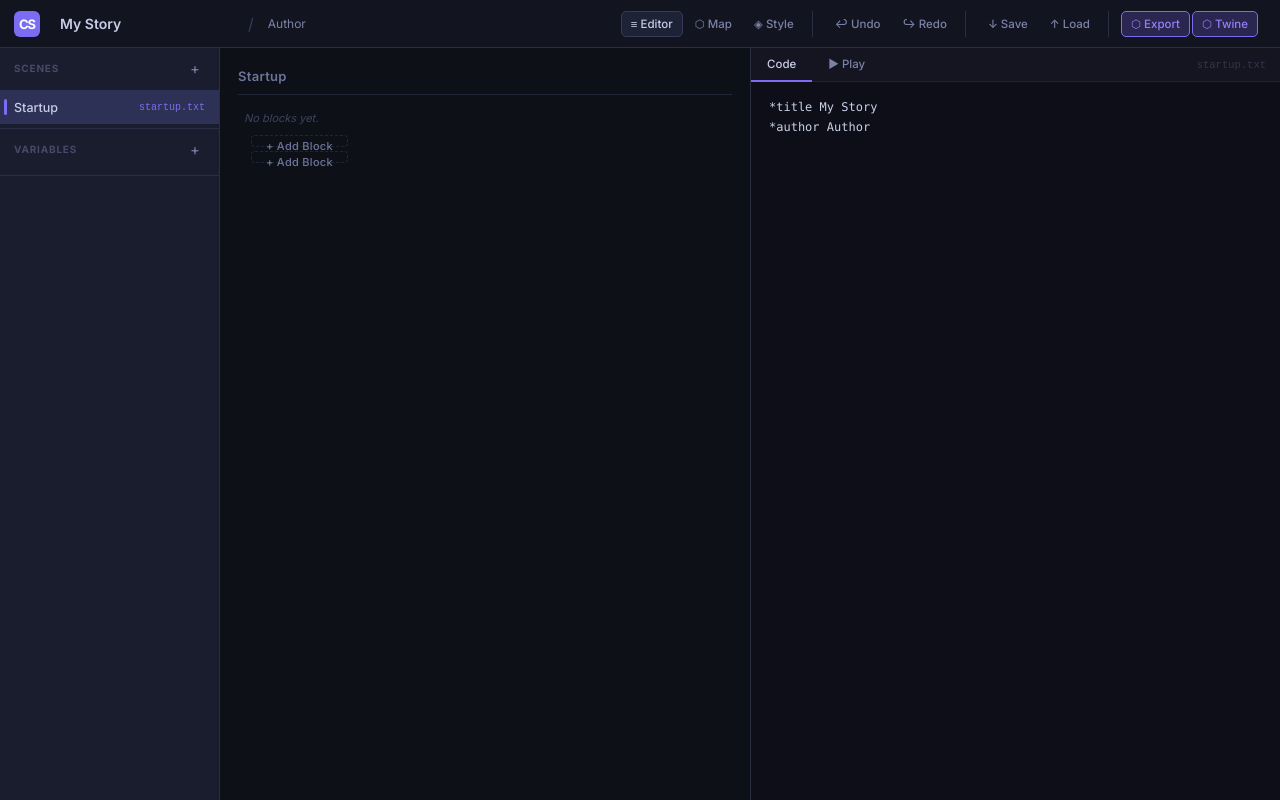
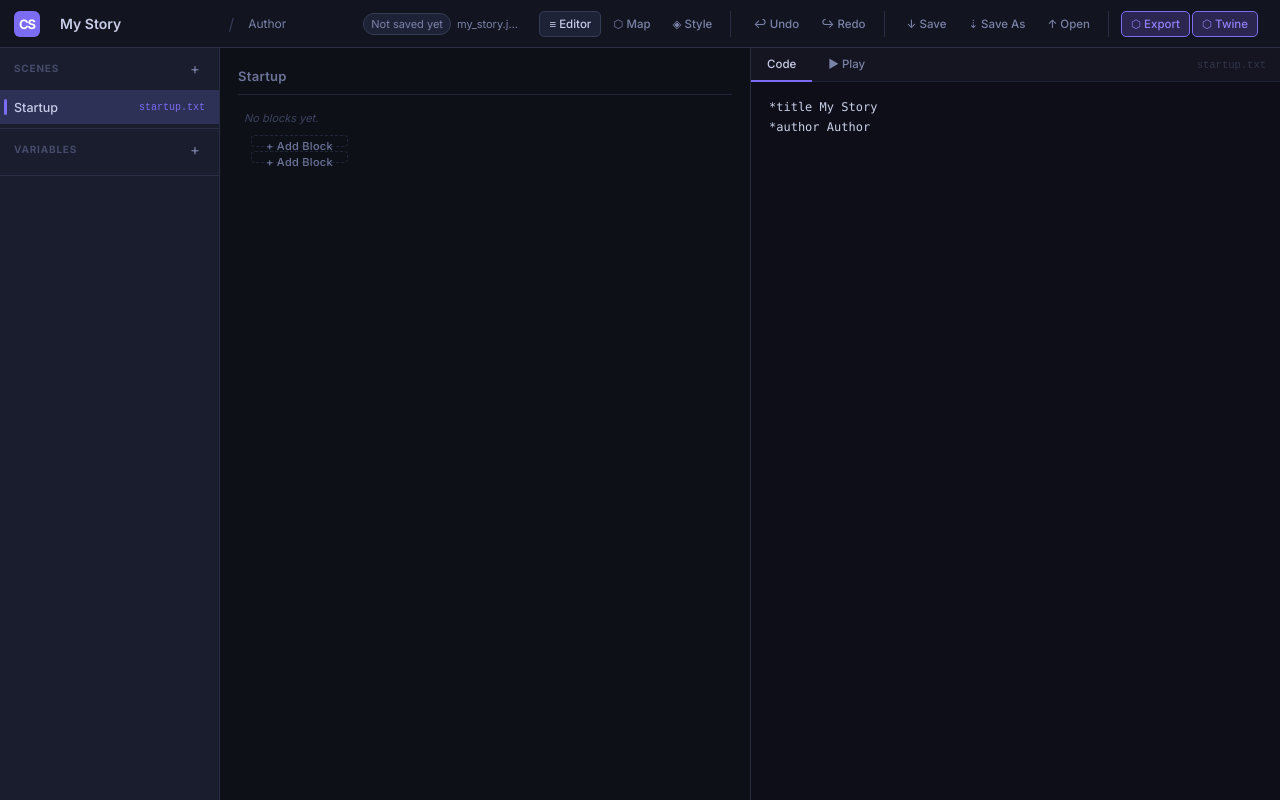
Before and after one commit to Mindworm-Lab/choicescript-to-twine-converter, a React (Vite) app: page / in a window 1280 px wide. Built offline with nearby package versions, Linux system fonts and the light colour scheme.

Commit message:
feat: improve long-session save and load workflow

```diff
--- a/src/components/TopBar/TopBar.module.css
+++ b/src/components/TopBar/TopBar.module.css
@@ -82,6 +82,33 @@
   flex-shrink: 0;
 }
 
+.saveStatus {
+  font-size: 11px;
+  padding: 3px 7px;
+  border-radius: 999px;
+  border: 1px solid var(--chrome-border2);
+  background: var(--chrome-raised);
+  white-space: nowrap;
+}
+
+.saved {
+  color: var(--chrome-text-sub);
+}
+
+.unsaved {
+  color: var(--accent-hover);
+  border-color: var(--accent);
+}
+
+.currentFile {
+  font-size: 11px;
+  color: var(--chrome-text-sub);
+  max-width: 180px;
+  overflow: hidden;
+  text-overflow: ellipsis;
+  white-space: nowrap;
+}
+
 .right {
   display: flex;
   align-items: center;
--- a/src/components/TopBar/TopBar.tsx
+++ b/src/components/TopBar/TopBar.tsx
@@ -1,7 +1,8 @@
-import { useRef } from "react";
+import { useCallback, useEffect, useRef, useState } from "react";
 import { useProjectStore } from "../../store/projectStore";
 import { exportProject } from "../../export/exportProject";
 import { exportTwine } from "../../export/exportTwine";
+import type { GameProject } from "../../types";
 import styles from "./TopBar.module.css";
 
 type ViewMode = "editor" | "flowchart" | "style";
@@ -11,9 +12,69 @@ interface TopBarProps {
   onSetView: (mode: ViewMode) => void;
 }
 
+interface WritableLike {
+  write: (data: string) => Promise<void>;
+  close: () => Promise<void>;
+}
+
+interface FileHandleLike {
+  name: string;
+  createWritable: () => Promise<WritableLike>;
+  getFile: () => Promise<File>;
+}
+
+interface FilePickerWindow extends Window {
+  showSaveFilePicker?: (options?: {
+    suggestedName?: string;
+    types?: Array<{ description: string; accept: Record<string, string[]> }>;
+  }) => Promise<FileHandleLike>;
+  showOpenFilePicker?: (options?: {
+    multiple?: boolean;
+    types?: Array<{ description: string; accept: Record<string, string[]> }>;
+  }) => Promise<FileHandleLike[]>;
+}
+
+function slug(str: string): string {
+  return str.toLowerCase().replace(/[^a-z0-9]+/g, "_").replace(/^_|_$/g, "") || "project";
+}
+
+function suggestedProjectFileName(project: GameProject): string {
+  return `${slug(project.title || "project")}.json`;
+}
+
+function isGameProject(data: unknown): data is GameProject {
+  if (!data || typeof data !== "object") return false;
+  const candidate = data as Partial<GameProject>;
+  return (
+    typeof candidate.id === "string" &&
+    typeof candidate.title === "string" &&
+    typeof candidate.author === "string" &&
+    Array.isArray(candidate.scenes) &&
+    Array.isArray(candidate.variables)
+  );
+}
+
+function formatSavedAt(value: number | null): string {
+  if (!value) return "Not saved yet";
+  return `Saved ${new Date(value).toLocaleTimeString([], { hour: "2-digit", minute: "2-digit" })}`;
+}
+
 export default function TopBar({ viewMode, onSetView }: TopBarProps) {
   const { project, setProjectMeta, loadProject, undo, redo } = useProjectStore();
   const fileInputRef = useRef<HTMLInputElement>(null);
+  const [currentFileName, setCurrentFileName] = useState(suggestedProjectFileName(project));
+  const [lastSavedAt, setLastSavedAt] = useState<number | null>(null);
+  const [isDirty, setIsDirty] = useState(false);
+  const activeHandleRef = useRef<FileHandleLike | null>(null);
+  const lastSavedSnapshotRef = useRef<string>(JSON.stringify(project));
+
+  useEffect(() => {
+    const currentSnapshot = JSON.stringify(project);
+    setIsDirty(currentSnapshot !== lastSavedSnapshotRef.current);
+    if (!activeHandleRef.current) {
+      setCurrentFileName(suggestedProjectFileName(project));
+    }
+  }, [project]);
 
   function handleExport() {
     exportProject(project).then(warnings => {
@@ -30,32 +91,116 @@ export default function TopBar({ viewMode, onSetView }: TopBarProps) {
     }
   }
 
-  function handleSaveJson() {
+  function markSaved(snapshot: string, fileName: string) {
+    lastSavedSnapshotRef.current = snapshot;
+    setCurrentFileName(fileName);
+    setLastSavedAt(Date.now());
+    setIsDirty(false);
+  }
+
+  const downloadJson = useCallback((snapshot: string) => {
     const json = JSON.stringify(project, null, 2);
     const blob = new Blob([json], { type: "application/json" });
     const url = URL.createObjectURL(blob);
     const a = document.createElement("a");
     a.href = url;
-    a.download = `${project.title || "project"}.json`;
+    a.download = suggestedProjectFileName(project);
     a.click();
     URL.revokeObjectURL(url);
+    markSaved(snapshot, a.download);
+  }, [project]);
+
+  const saveProject = useCallback(async (saveAs: boolean) => {
+    const snapshot = JSON.stringify(project);
+    const snapshotPretty = JSON.stringify(project, null, 2);
+    const pickerWindow = window as FilePickerWindow;
+
+    try {
+      if (pickerWindow.showSaveFilePicker) {
+        let handle = activeHandleRef.current;
+        if (saveAs || !handle) {
+          handle = await pickerWindow.showSaveFilePicker({
+            suggestedName: currentFileName || suggestedProjectFileName(project),
+            types: [{ description: "Story Project JSON", accept: { "application/json": [".json"] } }],
+          });
+          activeHandleRef.current = handle;
+        }
+
+        const writable = await handle.createWritable();
+        await writable.write(snapshotPretty);
+        await writable.close();
+        markSaved(snapshot, handle.name);
+        return;
+      }
+
+      downloadJson(snapshot);
+    } catch (error) {
+      if (error instanceof DOMException && error.name === "AbortError") return;
+      alert("Save failed. Please try Save As or download JSON.");
+    }
+  }, [currentFileName, downloadJson, project]);
+
+  function loadFromText(content: string, fileName: string, handle: FileHandleLike | null) {
+    try {
+      const parsed = JSON.parse(content);
+      if (!isGameProject(parsed)) {
+        alert("Invalid project file.");
+        return;
+      }
+      loadProject(parsed);
+      activeHandleRef.current = handle;
+      markSaved(JSON.stringify(parsed), fileName);
+    } catch {
+      alert("Invalid project file.");
+    }
   }
 
-  function handleLoadJson(e: React.ChangeEvent<HTMLInputElement>) {
+  async function handleOpenProject() {
+    const pickerWindow = window as FilePickerWindow;
+    if (pickerWindow.showOpenFilePicker) {
+      try {
+        const [handle] = await pickerWindow.showOpenFilePicker({
+          multiple: false,
+          types: [{ description: "Story Project JSON", accept: { "application/json": [".json"] } }],
+        });
+        if (!handle) return;
+        const file = await handle.getFile();
+        const text = await file.text();
+        loadFromText(text, handle.name, handle);
+        return;
+      } catch (error) {
+        if (error instanceof DOMException && error.name === "AbortError") return;
+      }
+    }
+
+    fileInputRef.current?.click();
+  }
+
+  function handleLoadJsonFallback(e: React.ChangeEvent<HTMLInputElement>) {
     const file = e.target.files?.[0];
     if (!file) return;
     const reader = new FileReader();
     reader.onload = (ev) => {
-      try {
-        const data = JSON.parse(ev.target?.result as string);
-        loadProject(data);
-      } catch {
-        alert("Invalid project file.");
-      }
+      const text = String(ev.target?.result ?? "");
+      loadFromText(text, file.name, null);
     };
     reader.readAsText(file);
     e.target.value = "";
   }
+
+  useEffect(() => {
+    function handleKeyDown(e: KeyboardEvent) {
+      const mod = e.ctrlKey || e.metaKey;
+      if (!mod) return;
+      if (e.key.toLowerCase() === "s") {
+        e.preventDefault();
+        void saveProject(false);
+      }
+    }
+
+    window.addEventListener("keydown", handleKeyDown);
+    return () => window.removeEventListener("keydown", handleKeyDown);
+  }, [saveProject]);
 
   return (
     <header className={styles.topBar}>
@@ -76,6 +221,10 @@ export default function TopBar({ viewMode, onSetView }: TopBarProps) {
           onChange={e => setProjectMeta(project.title, e.target.value)}
           placeholder="Author"
         />
+        <span className={`${styles.saveStatus} ${isDirty ? styles.unsaved : styles.saved}`}>
+          {isDirty ? "Unsaved changes" : formatSavedAt(lastSavedAt)}
+        </span>
+        <span className={styles.currentFile} title={currentFileName}>{currentFileName}</span>
       </div>
       <div className={styles.right}>
         <div className={styles.btnGroup}>
@@ -100,14 +249,15 @@ export default function TopBar({ viewMode, onSetView }: TopBarProps) {
           <button className={styles.btn} onClick={redo} title="Redo (Ctrl+Shift+Z)">↪ Redo</button>
         </div>
         <div className={styles.btnGroup}>
-          <button className={styles.btn} onClick={handleSaveJson} title="Save as JSON">↓ Save</button>
-          <button className={styles.btn} onClick={() => fileInputRef.current?.click()} title="Load JSON">↑ Load</button>
+          <button className={styles.btn} onClick={() => void saveProject(false)} title="Save project (Ctrl+S)">↓ Save</button>
+          <button className={styles.btn} onClick={() => void saveProject(true)} title="Save to a new file">⇣ Save As</button>
+          <button className={styles.btn} onClick={() => void handleOpenProject()} title="Open project JSON">↑ Open</button>
         </div>
         <div className={styles.btnGroup}>
           <button className={`${styles.btn} ${styles.btnPrimary}`} onClick={handleExport} title="Export .zip">⬡ Export</button>
           <button className={`${styles.btn} ${styles.btnPrimary}`} onClick={handleExportTwine} title="Export as Twine HTML">⬡ Twine</button>
         </div>
-        <input ref={fileInputRef} type="file" accept=".json" style={{ display: "none" }} onChange={handleLoadJson} />
+        <input ref={fileInputRef} type="file" accept=".json" style={{ display: "none" }} onChange={handleLoadJsonFallback} />
       </div>
     </header>
   );
```
